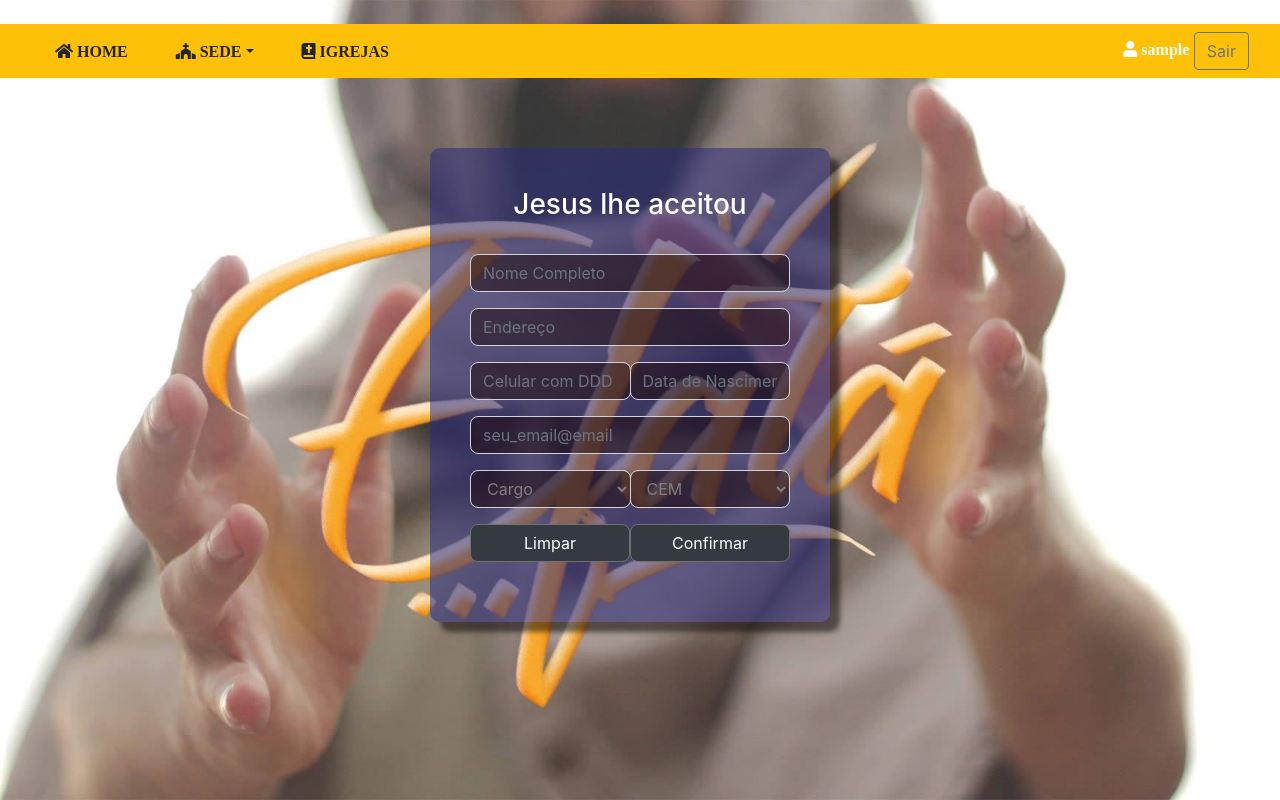
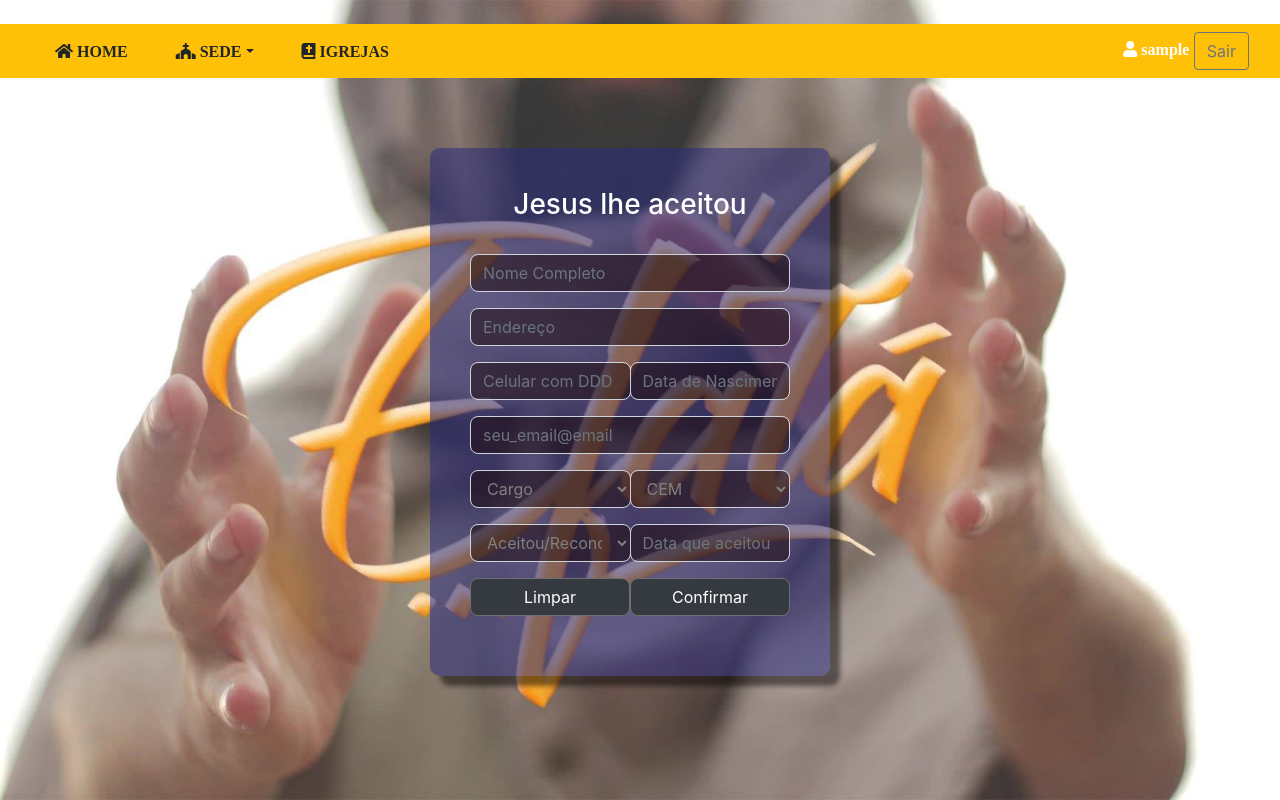
Before and after one commit to brunoorosco/Igreja, a PHP site: page /www/app/departamentos/apoio/aceita.php in a window 1280 px wide. Run offline with PHP 8.4, Linux system fonts and the light colour scheme; the visitor is signed in with stand-in values (Sample User, id 1); data comes from the database, SQL or seed files in the repository; some libraries are stand-ins or nearby versions.

Commit message:
ajustes 31/03

```diff
--- a/_fonts/js/main.js
+++ b/_fonts/js/main.js
@@ -7,6 +7,7 @@
 			  $('#cpf').mask('000.000.000-00');
           });
     })(jQuery);
+////////////////////////////////////////////////////////////////////////////////////////////
 
   $('.dropdown-menu a.dropdown-toggle').on('click', function(e) {
        if (!$(this).next().hasClass('show')) {
@@ -20,6 +21,7 @@
         return false;
            });
 
+/////////////////////////////////////////////////////////////////////////////////////////////////////
 jQuery(document).ready(function(){
 				jQuery('#formulario_encontrista').submit(function(){
 					var dados = $(this).serialize();
@@ -50,16 +52,19 @@ jQuery(document).ready(function(){
 					return false;
 			   	});
 			});
+///////////////////////////////////////////////////////////////////////////
 
   function resetform(){
         	$('#nome').val("");
         	$('#am1').val("");
         	$('#am2').val("");
         	$('#cargo').val("");
+        	$('#aceitou').val("");
         	$('#tel').val("");
         	$('#tel1').val("");
         	$('#tel2').val("");
         	$('#data').val("");
+        	$('.data').val("");
         	$('#email').val("");
         	$('#end').val("");
         	$('#sexo').val("");
@@ -69,9 +74,11 @@ jQuery(document).ready(function(){
           //.removeAttr('checked')
           //.removeAttr('selected');
       }
+/////////////////////////////////////////////////////////////////////////////////////////////////////////
 
       $(document).ready(function(){
 				$('#ajax_form').submit(function(){
+									var cargo = $('#cargo').val();
 									var dados = $(this).serialize();
 								  event.preventDefault();
       				 		$.ajax({
@@ -80,11 +87,22 @@ jQuery(document).ready(function(){
       						dataType: 'json',     // para obter a resposta no formato json e rodar no sweetalert2
       						data: dados,
 									success:function(response){ //retorna o echo do php
-
+									console.log(cargo);
+									console.log(response);
+										if(response.mens1 == '1' && (cargo == 'Bispo') || (cargo == 'Pastor') || (cargo == 'Supervisor')  )senha();/*
                   	Swal.fire({
       							title: response.mens1,
       							type:  response.mens2,
-      							timer: 5000});
+										timer: 5000});*/
+
+										// se mens3 igual a 2 - indica que este cadastro já existe, possibilitando a edição do mesmo
+											if(response.mens3 == '2'){
+												Swal.fire({
+													title: 'Este membro já esta cadastrado!!!',
+													type:  'warning'
+													});
+											}
+										// se mens3 igual a 4 - indica que este cadastro foi realizado, e reseta todos os campos do formulario
 											if(response.mens3 == '4')resetform();
 
       				 		},
@@ -102,6 +120,7 @@ jQuery(document).ready(function(){
       					return false;
       			   	});
       			});
+/////////////////////////////////////////////////////////////////////////////////////
 	//Mascara para o campo data e hora
   function DataHora(evento, objeto){
               var keypress=(window.event)?event.keyCode:evento.which;
@@ -134,3 +153,29 @@ jQuery(document).ready(function(){
                 event.returnValue = false;
               }
             }
+
+
+
+
+		async	function senha(){
+				 const {value: password} = await Swal.fire({
+					title: 'Crie uma senha',
+					input: 'password',
+					inputPlaceholder: 'Digite sua senha aqui!!!',
+					showCloseButton: true,
+					inputAttributes: {
+						maxlength: 10,
+						autocapitalize: 'off',
+						autocorrect: 'off'
+					}
+				})
+
+				if (password) {
+					$.post( "../../app/membros/cad_DB1.php" , { senha: password })//acesso ao banco declarando as variaveis post e seus valores
+					Swal.fire({
+						title: 'Cadastro realizado com Sucesso',
+						type:  'success',
+						timer: 5000});
+					//Swal.fire('Entered password: ' + password)
+				}
+		}
--- a/app/departamentos/apoio/aceita.php
+++ b/app/departamentos/apoio/aceita.php
@@ -109,6 +109,7 @@ color: white;
 		                   background-color: rgba(23, 3, 3, 0.48)!important;color: white!important; border-radius:1px solid #291212 !important;">
 										</div>
 
+
 										<div class="form-group">
 										 	<input type="email" name="email" id="email" class="form-control" placeholder="seu_email@email" required=""style="border-radius: 8px!important;
 		                  background-color: rgba(23, 3, 3, 0.48)!important;color: white!important; border-radius:1px solid #291212 !important;">
@@ -141,10 +142,19 @@ color: white;
 																				Banco::desconectar();
 
 																							?>
-
-
 														</select>
 										</div>
+										<div class="form-group input-group">
+										 	 <select class="form-control" id="aceitou" name="aceitou" style="text: #fff !important;color: gray;border-radius: 8px!important;
+	                        background-color: rgba(23, 3, 3, 0.48)!important; border-radius:1px solid #291212 !important;">
+														<option disable hidden value="">Aceitou/Reconci</option>
+														<option >Aceitou</option>
+														<option >Reconciliou</option>
+												</select>
+											 <input type="text" class="form-control data" name="cadastro" id="data" placeholder="Data que aceitou" maxlength="10"style="border-radius: 8px!important;
+		                   background-color: rgba(23, 3, 3, 0.48)!important;color: white!important; border-radius:1px solid #291212 !important;">
+										</div>
+
 										<div class="btn-group btn-group-justified" role="group">
 											 <div class="btn-group" role="group">
 													<button type="reset"  id="reset" class="btn btn-dark btn-block" style="z-index=1;width:100%;
@@ -169,12 +179,19 @@ color: white;
 		  $('#supervisao').change(function(){
 	    $(this).css('color', 'white');
 	  });
+		  $('#aceitou').change(function(){
+	    $(this).css('color', 'white');
+	  });
 
 		$('#cem').css('color','#cccccc');
 		$('#cem').attr('disabled', true);
 
 		$(document).ready(function(){
+
 	$('body').find('img[src$="https://cdn.rawgit.com/000webhost/logo/e9bd13f7/footer-powered-by-000webhost-white2.png"]').remove();
+	$('#cargo').css('color', 'gray');
+	$('#cem').css('color', 'gray');
+	$('#aceitou').css('color', 'gray');
 		});
 
 		$(document).ready(function(){
@@ -187,7 +204,7 @@ color: white;
       						dataType: 'json',     // para obter a resposta no formato json e rodar no sweetalert2
       						data: dados,
       						success:function(response){ //retorna o echo do php
-
+										console.log(response);
                   	Swal.fire({
       							title: response.mens1,
       							type:  response.mens2,
@@ -205,6 +222,9 @@ color: white;
       							timer: 5000});
       						}
 								});
+								$('#cargo').css('color', 'gray');
+								$('#supervisao').css('color', 'gray');
+								$('#aceitou').css('color', 'gray');
 
       					return false;
       			   	});
--- a/menu.php
+++ b/menu.php
@@ -92,7 +92,7 @@ border-radius: 6px 0 6px 6px;
 </style>
 </head>
 <body>
-<?php echo $url1; ?>
+<?php echo ($_SESSION['email']); ?>
   <nav class="navbar navbar-expand-lg navbar-light bg-warning"  role="navigation">
     <div class="container-fluid">
         <button class="navbar-toggler" type="button" data-toggle="collapse" data-target=".navbar-collapse" >
@@ -135,11 +135,11 @@ border-radius: 6px 0 6px 6px;
                     <ul class="dropdown-menu">
                         <li><a class="dropdown-item" href="#">Aviva Jovem</a></li>
                         <li><a class="dropdown-item" href="#">Aviva Produções</a></li>
-                        <li><a class="dropdown-item" href="#">Casais de Paz</a></li>
-                        <li><a class="dropdown-item" href="#">Obreiros</a></li>
+                        <li><a class="dropdown-item" href="#">Casais</a></li>
                         <li><a class="dropdown-item" href="#">Homens em Ação</a></li>
                         <li><a class="dropdown-item" href="#">Kids</a></li>
                         <li><a class="dropdown-item" href="#">Mulheres em Ação</a></li>
+                        <li><a class="dropdown-item" href="#">Obreiros</a></li>
 
                         <li class="dropdown-submenu">
                             <a href="#" class="dropdown-toggle dropdown-item" data-toggle="dropdown">Quatro Seres</a>
@@ -154,14 +154,12 @@ border-radius: 6px 0 6px 6px;
                 <li class="dropdown-submenu">
                     <a href="#" class="dropdown-toggle dropdown-item" data-toggle="dropdown">Secretária</a>
                     <ul class="dropdown-menu">
-                            <li><a class="dropdown-item" href="#"></a></li>
-                            <li><a class="dropdown-item" href="#"></a></li>
-                            <li><a class="dropdown-item" href="#"></a></li>
+                            <li><a class="dropdown-item" href="#">Administrativa</a></li>
+                            <li><a class="dropdown-item" href="#">Encontro</a></li>
                             <li class="dropdown-submenu">
                                 <a href="#" class="dropdown-toggle dropdown-item" data-toggle="dropdown">Grupo de Apoio</a>
                                 <ul class="dropdown-menu">
-                                        <li><a class="dropdown-item" href="<?= $URLBASE.'app/departamentos/apoio/aceita.php'?>">Aceitação</a></li>
-                                        <li><a  class="dropdown-item" href="#">Reconciliação</a></li>
+                                        <li><a class="dropdown-item" href="<?= $URLBASE.'app/departamentos/apoio/aceita.php'?>">Aceitou/Reconciliou</a></li>
                                  </ul>
                             </li>
                         </ul>
```
Also changed, not shown: app/departamentos/apoio/aceita_DB.php (+7 -2 lines), app/membros/cadDB.php (+15 -9 lines), app/membros/cad_DB1.php (added, +42 -0 lines), app/membros/cadastro.php (+32 -5 lines). Lines whose indentation alone changed are shown as unchanged.
